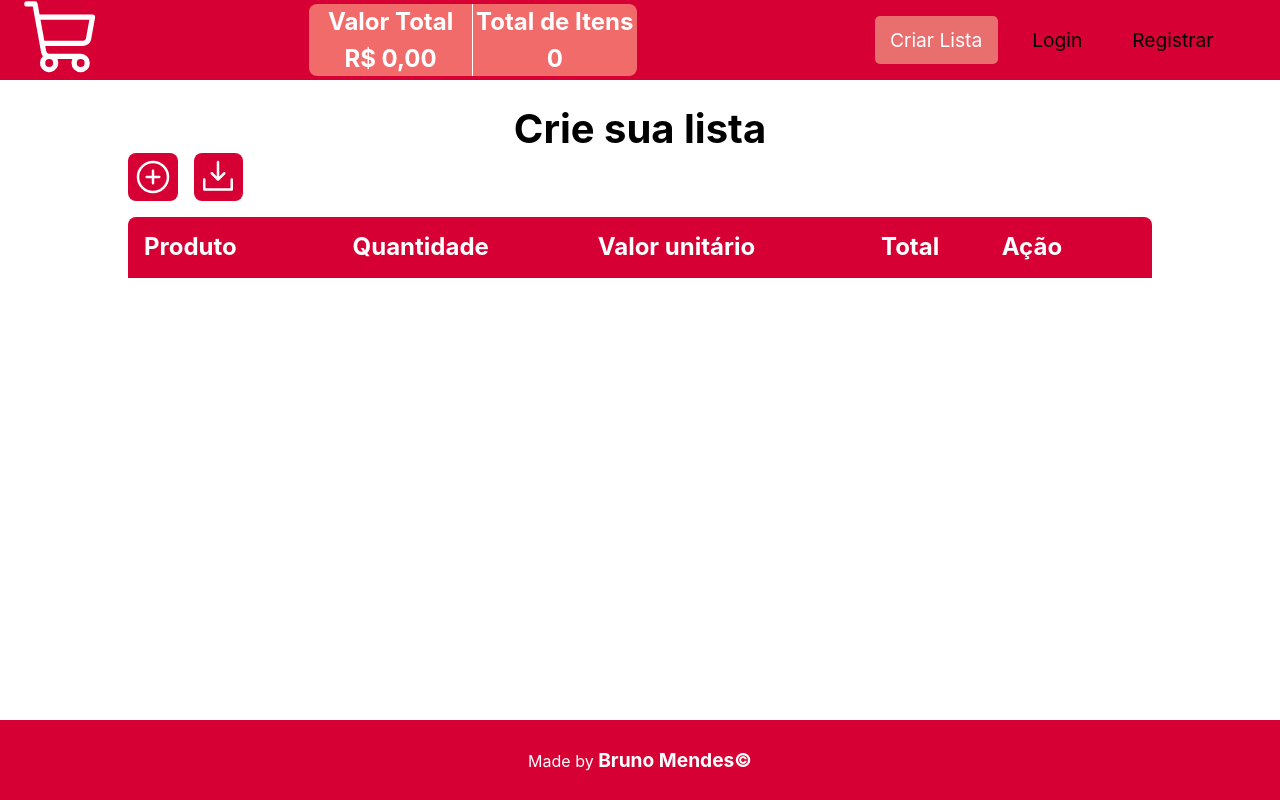
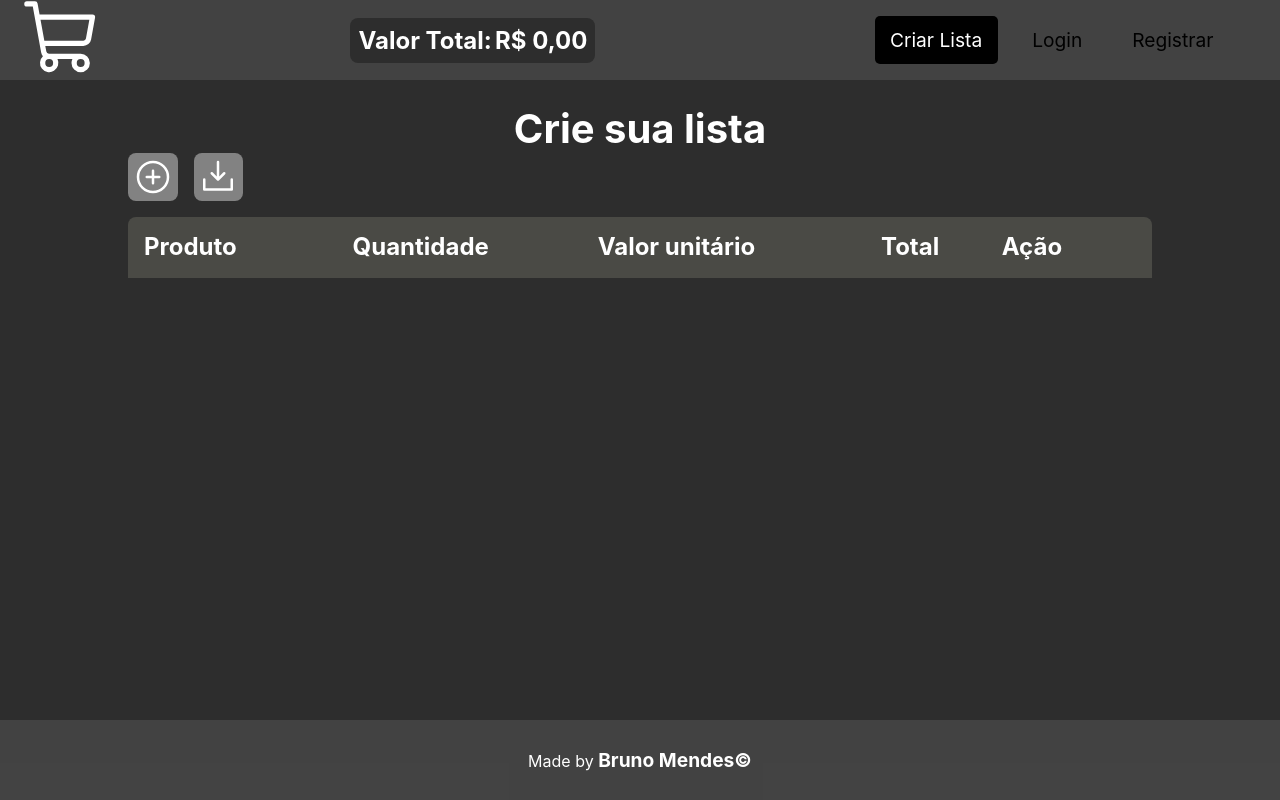
Before and after one commit to Brpimendes/list-web-ts, a React (Create React App) app: page / in a window 1280 px wide. Built offline with nearby package versions, Linux system fonts and the light colour scheme.

Commit message:
ajuste na cor do site e inclusao da lib axios

```diff
--- a/package.json
+++ b/package.json
@@ -7,6 +7,7 @@
     "@testing-library/jest-dom": "^5.16.5",
     "@testing-library/react": "^13.4.0",
     "@testing-library/user-event": "^13.5.0",
+    "axios": "^1.6.8",
     "react": "^18.2.0",
     "react-dom": "^18.2.0",
     "react-modal": "^3.16.1",
--- a/src/components/Footer/styles.ts
+++ b/src/components/Footer/styles.ts
@@ -5,7 +5,7 @@ export const FooterContainer = styled.footer`
   display: flex;
   justify-content: center;
   align-items: center;
-  background-color: #d70034;
+  background-color: rgb(75, 75, 75, 0.73);
 
   p {
     color: #fff;
--- a/src/components/Header/styles.ts
+++ b/src/components/Header/styles.ts
@@ -5,7 +5,7 @@ export const HeaderContainer = styled.header`
   display: flex;
   justify-content: space-between;
   align-items: center;
-  background-color: #d70034;
+  background-color: rgb(75, 75, 75, 0.73);
 
   .logo {
     margin-left: 1.2em;
--- a/src/components/Navbar/styles.ts
+++ b/src/components/Navbar/styles.ts
@@ -24,7 +24,7 @@ export const NavbarContainer = styled.nav`
 
       .active {
         border-radius: 5px;
-        background-color: #e96f6f;
+        background-color: rgb(0, 0, 0);
         color: #fff;
       }
     }
--- a/src/components/Summary/index.tsx
+++ b/src/components/Summary/index.tsx
@@ -1,10 +1,8 @@
-import { useAddList } from "../../hooks/useListItems";
-import { SummaryContainer } from "./styles";
+import {useAddList} from "../../hooks/useListItems";
+import {SummaryContainer} from "./styles";
 
 const Summary = () => {
-  const { list } = useAddList();
-
-  const qtdeItems = list.length;
+  const {list} = useAddList();
 
   const vlrTotal = list.reduce(
     (acc, list) => {
@@ -19,7 +17,7 @@ const Summary = () => {
   return (
     <SummaryContainer>
       <section>
-        <h3>Valor Total</h3>
+        <h3>Valor Total:</h3>
         <span>
           {new Intl.NumberFormat("pt-br", {
             style: "currency",
@@ -27,10 +25,6 @@ const Summary = () => {
           }).format(vlrTotal.total)}
         </span>
       </section>
-      <section>
-        <h3>Total de Itens</h3>
-        <span>{qtdeItems}</span>
-      </section>
     </SummaryContainer>
   );
 };
--- a/src/components/Summary/styles.ts
+++ b/src/components/Summary/styles.ts
@@ -2,25 +2,21 @@ import styled from "styled-components";
 
 export const SummaryContainer = styled.div`
   display: grid;
-  grid-template-columns: 1fr 1fr;
-  background-color: #f16b6b;
+  grid-template-columns: 1fr;
+  background-color: rgb(45, 45, 45);
 
   margin: 0px auto;
   border-radius: 8px;
 
   section {
     display: flex;
-    flex-direction: column;
+    flex-direction: row;
     justify-content: center;
     align-items: center;
 
-    padding: 0.2rem;
+    padding: 0.5rem;
 
     color: #fff;
-
-    &:first-child {
-      border-right: 1px solid #fff;
-    }
 
     h3 {
       font-size: 1.5rem;
@@ -28,7 +24,7 @@ export const SummaryContainer = styled.div`
     }
 
     span {
-      margin-top: 0.5rem;
+      margin-left: 0.2rem;
       font-size: 1.5rem;
       font-weight: bold;
       text-align: center;
--- a/src/pages/List/styles.ts
+++ b/src/pages/List/styles.ts
@@ -26,7 +26,7 @@ export const ListTable = styled.div`
     min-width: 600px;
 
     th {
-      background: #d70034;
+      background: rgb(79, 79, 73, 0.88);
       padding: 1rem 0;
       text-align: left;
       color: #fff;
@@ -46,7 +46,7 @@ export const ListTable = styled.div`
 
     td {
       background-color: #e1e1e6;
-      border-top: 4px solid #fff;
+      border-top: 4px solid rgb(45, 45, 45, 1);
       font-size: 1.2rem;
       line-height: 1.2;
 
@@ -82,7 +82,7 @@ export const ButtonsContainer = styled.div`
   gap: 1rem;
 
   button {
-    background-color: #d70034;
+    background-color: rgb(159, 159, 159, 0.75);
     padding: 0.1rem 0.3rem;
     border: none;
     border-radius: 8px;
@@ -91,7 +91,7 @@ export const ButtonsContainer = styled.div`
     transition: all 0.333s ease;
 
     &:hover {
-      background-color: #910023;
+      background-color: rgb(52, 191, 17, 0.68);
     }
 
     svg{
--- a/src/styles/global.ts
+++ b/src/styles/global.ts
@@ -10,6 +10,7 @@ export const GlobalStyle = createGlobalStyle`
     body{
         font-family: -apple-system, BlinkMacSystemFont, 'Segoe UI', Roboto, Oxygen, Ubuntu, Cantarell, 'Open Sans', 'Helvetica Neue', sans-serif;
         -webkit-font-smoothing: antialiased;
+        background-color: rgb(20, 20, 20, 0.89);
     }
 
     button{
@@ -19,6 +20,10 @@ export const GlobalStyle = createGlobalStyle`
     a{
         text-decoration: none;
         color: #000;
+    }
+
+    h1 {
+        color: #fff;
     }
 
     .react-modal-overlay {
```
Also changed, not shown: src/adapters/lib/axios.ts (added, +7 -0 lines), src/components/AddListModal/index.tsx (+7 -7 lines), src/components/EditListModal/index.tsx (+6 -6 lines), src/adapters/components/Modal.tsx (renamed from src/adapaters/components/Modal.tsx), 1 other file (tests, documents, lock files or other folders).
